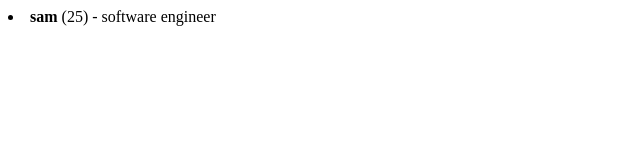
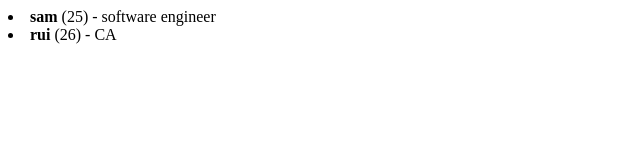
Before and after one commit to sanyamkamat/learning-backbone, a plain HTML site: page index.html in a window 1280 px wide. Shown: the full height of the page, 0-640 px from the left. Drawn offline with Linux system fonts and the light colour scheme.

Commit message:
External Template

```diff
--- a/index.html
+++ b/index.html
@@ -4,6 +4,9 @@
     <title></title>
 </head>
 <body>
+<script id="personTemplate" type="text/template">
+    <strong><%= name %></strong> (<%= age %>) - <%= job %>
+</script>
 <script src="js/underscore.js"></script>
 <script src="js/jquery.js"></script>
 <script src="js/backbone.js"></script>
--- a/js/main.js
+++ b/js/main.js
@@ -66,7 +66,7 @@ var personView = new PersonView({model: person});
 */
 
 /* 06 */
-
+/*
 var Person = Backbone.Model.extend({
     defaults: {
         name: 'sam',
@@ -93,3 +93,40 @@ var PersonView = Backbone.View.extend({
 
 var person = new Person;
 var personView = new PersonView({model: person});
+*/
+
+/* 07 */
+
+var Person = Backbone.Model.extend({
+    defaults: {
+        name: 'sam',
+        age: 25,
+        job: 'software engineer'
+    }
+});
+
+var PersonView = Backbone.View.extend({
+    tagName: 'li',
+
+    // Using underscore template method
+    template: _.template($('#personTemplate').html()),
+
+    //template: '#personTemplate',
+
+    initialize: function () {
+        this.render();
+        $(document.body).append(this.el);
+    },
+
+    render: function () {
+        this.$el.html(this.template(this.model.toJSON()));
+        /*var template = _.template($(this.template));
+         this.$el.html(template);*/
+    }
+});
+
+var person = new Person;
+var personView = new PersonView({model: person});
+
+var person2 = new Person({name:'rui',age:26,job:'CA'});
+var personView = new PersonView({model: person2});
```
